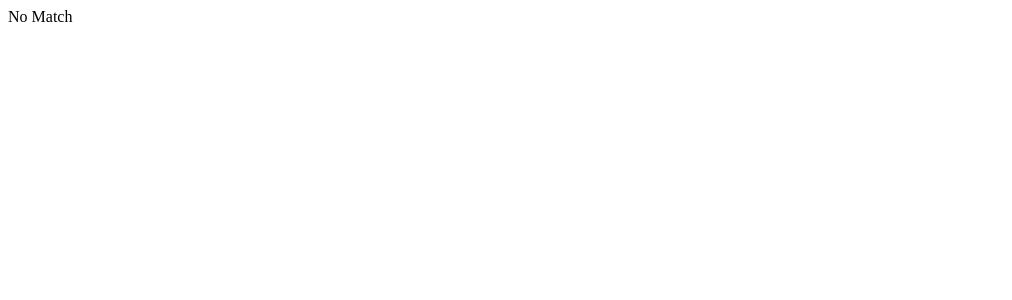
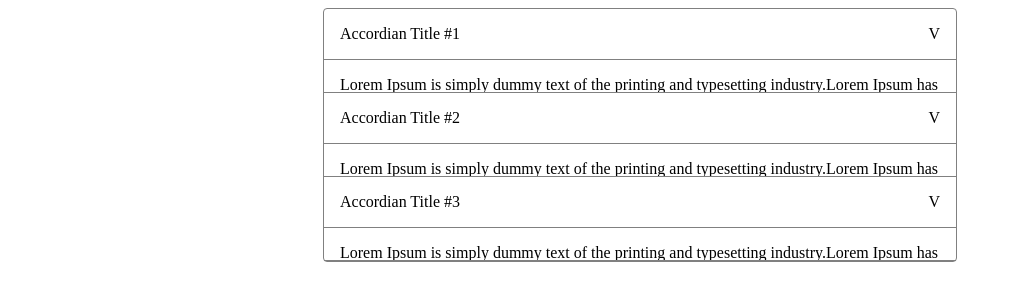
Before and after one commit to ralexwong/front-end-projects, a React (Create React App) app: page /accordian in a window 1280 px wide. Shown: the top 300 px of the page, without its empty margins (0-1012 px from the left). Built offline with nearby package versions, Linux system fonts and the light colour scheme.

Commit message:
stuck on animations for accordian

```diff
--- a/src/App.js
+++ b/src/App.js
@@ -6,6 +6,8 @@ import NoMatch from './NoMatch'
 import home from './Home'
 
 import StarRating from './projects/StarRating'
+import Accordian from './projects/Accordian'
+
 
 function App() {
   return (
@@ -14,6 +16,7 @@ function App() {
         <Switch>
           <Route exact path="/" component={home} />
           <Route exact path="/star-rating" component={StarRating} />
+          <Route exact path="/accordian" component={Accordian} />
 
           <Route component={NoMatch} />
         </Switch>
--- a/src/data.js
+++ b/src/data.js
@@ -4,6 +4,11 @@ const data = [
         image : '',
         url : '/star-rating'
     },
+    {
+        title : 'Accordian',
+        image : '',
+        url : '/accordian'
+    },
 
 
 ]
--- /dev/null
+++ b/src/projects/Accordian/Accordian.jsx
@@ -0,0 +1,51 @@
+import React, { useState } from 'react';
+import './style/index.scss';
+
+const info = [
+    {
+        title: 'Accordian Title #1',
+        caption: "Lorem Ipsum is simply dummy text of the printing and typesetting industry.Lorem Ipsum has been the industrys standard dummy text ever since the 1500s, when an unknown printer took a galley of type and scrambled it to make a type specimen book.It has survived not only five centuries, but also the leap into electronic typesetting, remaining essentially unchanged.It was popularised in the 1960s with the release of Letraset sheets containing Lorem Ipsum passages, and more recently with desktop publishing software like Aldus PageMaker including versions of Lorem Ipsum."
+    },
+    {
+        title: 'Accordian Title #2',
+        caption: "Lorem Ipsum is simply dummy text of the printing and typesetting industry.Lorem Ipsum has been the industrys standard dummy text ever since the 1500s, when an unknown printer took a galley of type and scrambled it to make a type specimen book.It has survived not only five centuries, but also the leap into electronic typesetting, remaining essentially unchanged.It was popularised in the 1960s with the release of Letraset sheets containing Lorem Ipsum passages, and more recently with desktop publishing software like Aldus PageMaker including versions of Lorem Ipsum."
+    },
+    {
+        title: 'Accordian Title #3',
+        caption: "Lorem Ipsum is simply dummy text of the printing and typesetting industry.Lorem Ipsum has been the industrys standard dummy text ever since the 1500s, when an unknown printer took a galley of type and scrambled it to make a type specimen book.It has survived not only five centuries, but also the leap into electronic typesetting, remaining essentially unchanged.It was popularised in the 1960s with the release of Letraset sheets containing Lorem Ipsum passages, and more recently with desktop publishing software like Aldus PageMaker including versions of Lorem Ipsum."
+    },
+]
+
+const Accordian = (props) => {
+
+    const [currentAccordian, setCurrentAccordian] = useState()
+
+    const activate = (val) => {
+        if (val === currentAccordian) {
+            setCurrentAccordian(false)
+        } else {
+            setCurrentAccordian(val)
+        }
+    }
+
+    return <div className='container'>
+        <div className='accordian'>
+            {info.map((block, i) => {
+                const accordianNumber = i+1
+                return <div key={i}>
+                    <div
+                        onClick={() => activate(accordianNumber)}
+                        className='accordian__title'
+                    >
+                        <p>{block.title}</p> <span className={`accordian__button ${ accordianNumber === currentAccordian ? 'accordian__button--open' : '' }`}>V</span>
+                    </div>
+                    <div className={`accordian__caption ${ accordianNumber === currentAccordian ? 'accordian__caption--open' : '' }`}>
+                        <p>{block.caption}</p>
+                    </div>
+                </div>
+            })}
+        </div>
+    </div>;
+};
+
+export default Accordian
--- /dev/null
+++ b/src/projects/Accordian/index.js
@@ -0,0 +1,3 @@
+
+import Accordian from './Accordian';
+export default Accordian;
--- /dev/null
+++ b/src/projects/Accordian/style/index.scss
@@ -0,0 +1,54 @@
+.container {
+    display: flex;
+    justify-content: center;
+}
+
+p {
+    display: inline;
+    margin: 0;
+}
+
+.accordian {
+    width: 50%;
+    border: 1px solid grey;
+    border-radius: 4px;
+
+    &__title, &__caption {
+        display: flex;
+        justify-content: space-between;
+        padding: 1rem;
+        border-bottom: 1px solid grey;
+    }
+
+    &__caption {
+        max-height: 0;
+        overflow: hidden;
+        animation: slideback ease 1s backwards;
+    }
+
+    &__caption--open {
+        max-height: 100px;
+        animation: slide ease 1s forwards;
+    }
+
+    &__button {
+        transition: 1s;
+    }
+
+    &__button--open {
+        transition: 1s;
+        transform: rotate(180deg);
+    }
+
+    @keyframes slide {
+        from {max-height: 0;}
+        to {max-height: 100px;}
+      }
+
+    @keyframes slideback {
+    from {max-height: 100px;}
+    to {max-height: 0;}
+    }
+
+
+}
```
Also changed, not shown: 1 other file (tests, documents, lock files or other folders).
